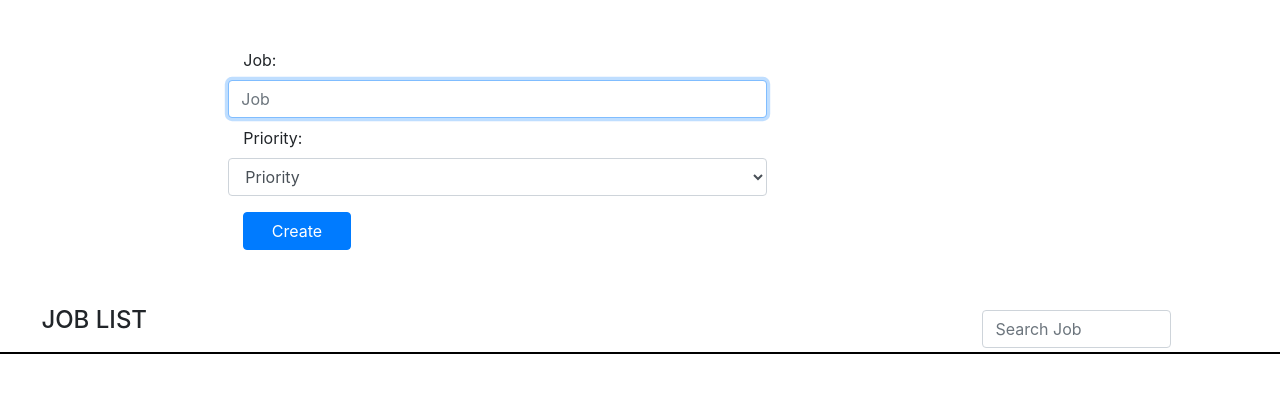
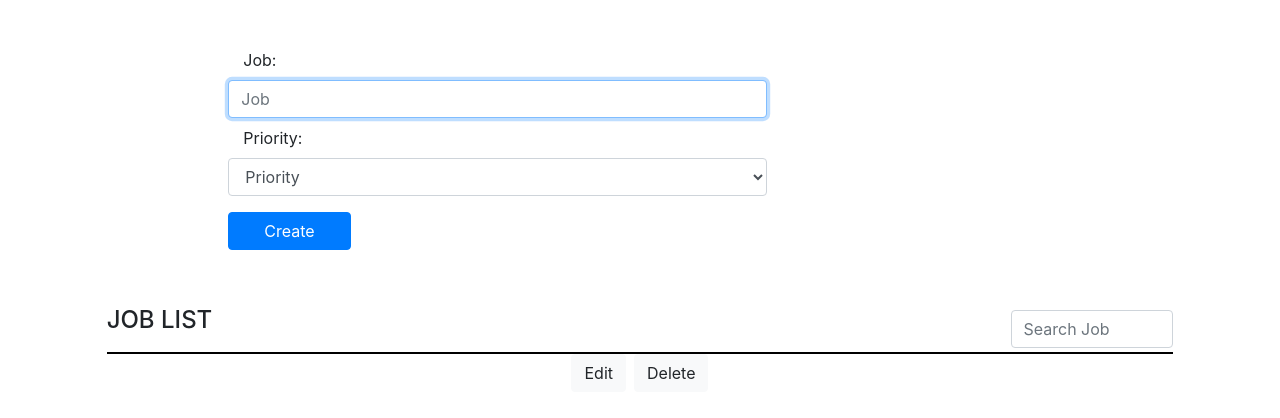
Before and after one commit to erhanyasar/react-job-list, a React (Create React App) app: page / in a window 1280 px wide. Shown: the top 418 px of the page. Built offline with nearby package versions, Linux system fonts and the light colour scheme.

Commit message:
reactstrap installed for Modal and used interchangeably with react-modal, jobEdit modal init, symmetrical style applied for heading, buttons and borders.

```diff
--- a/package.json
+++ b/package.json
@@ -10,6 +10,7 @@
     "react": "^17.0.1",
     "react-dom": "^17.0.1",
     "react-scripts": "4.0.2",
+    "reactstrap": "^8.9.0",
     "web-vitals": "^1.0.1"
   },
   "scripts": {
--- a/src/components/formInput.js
+++ b/src/components/formInput.js
@@ -37,7 +37,7 @@ export default class FormInput extends React.Component {
                 </select>
             </div>
             <div className="col-12 my-2">
-                <div className="col-2">
+                <div className="col-2" style={{ paddingLeft: '0px'}}>
                     <button type="button" className="btn btn-primary btn-block" onClick={this.props.createJob}>Create</button>
                 </div>
             </div>
--- a/src/components/layoutWrapper.js
+++ b/src/components/layoutWrapper.js
@@ -1,15 +1,22 @@
 import React from 'react';
-import FormInput from './formInput';
+import {
+    Modal,
+    ModalBody
+  } from 'reactstrap';import FormInput from './formInput';
 import ResultList from './resultList';
 
 export default class LayoutWrapper extends React.Component {
   constructor(props) {
     super(props);
     this.state = {
+        editJobModal: false,
         priorities: [ // TODO: Will be set to be called from the Node.js API
             { id: "1", name: "Urgent" },
             { id: "2", name: "Regular" },
             { id: "3", name: "Trivial" }
+        ],
+        jobs: [
+
         ]
     };
   }
@@ -18,6 +25,12 @@ export default class LayoutWrapper extends React.Component {
     this.setState({
         [event.target.name]: event.target.value
     }, () => console.log(this.state));
+  }
+
+  editJobToggle = () => {
+      this.setState({
+        editJobModal: !this.state.editJobModal
+      })
   }
 
   isValid = () => { // 'disabled={this.props.isValid()}'
@@ -33,12 +46,11 @@ export default class LayoutWrapper extends React.Component {
   }
 
   createJob = async() => {
+    this.isValid();
 
-  }
+}
 
-  searchJob = async() => {
-
-  }
+  filterJobs = async() => {}
 
   render() {
     return (
@@ -47,9 +59,21 @@ export default class LayoutWrapper extends React.Component {
             priorities={this.state.priorities}
             onInputChange={this.onInputChange}
             isValid={this.isValid}
-            submitSearch={this.submitSearch}
+            createJob={this.createJob}
+            filter={this.filterJobs}
         />
-        <ResultList />
+        <div className="offset-1 col-10">
+            <ResultList
+                jobs={this.state.jobs}
+                editJobToggle={this.editJobToggle}
+            />
+        </div>
+        <Modal isOpen={this.state.editJobModal} toggle={this.editJobToggle}>
+            <ModalBody>
+                <button className="offset-11 col-1" onClick={this.editJobToggle}>x</button>
+                <button className="offset-5 col-2" onClick={this.editJobToggle}>Update</button>
+            </ModalBody>
+        </Modal>
       </>
     );
   }
--- a/src/components/resultList.js
+++ b/src/components/resultList.js
@@ -8,14 +8,16 @@ export default class ResultList extends React.Component {
   render() {
     return (
       <>
-        <div className="row" style={{ borderBottom: '2px solid #000'}}>
-          <div className="col-2">
+        <div className="row" style={{ borderBottom: '2px solid #000' }}>
+          <div className="col-2" style={{ textAlign: 'left', paddingLeft: '0px' }}>
             <h4>JOB LIST</h4>
           </div>
-          <div className="offset-7 col-2 my-1">
-            <input type="text" className="form-control" name="userInput" placeholder="Search Job" onChange={e => this.props.onInputChange(e)}/>
+          <div className="offset-8 col-2 my-1" style={{ paddingRight: '0px'}}>
+            <input type="text" className="form-control" name="userInput" placeholder="Search Job" onChange={e => this.props.filterJobs(e)}/>
           </div>
         </div>
+        <button type="button" className="btn btn-light mr-2" onClick={this.props.editJobToggle}>Edit</button>
+        <button type="button" className="btn btn-light" onClick={this.props.editJobToggle}>Delete</button>
       </>
     );
   }
```
Also changed, not shown: 1 other file (tests, documents, lock files or other folders).
